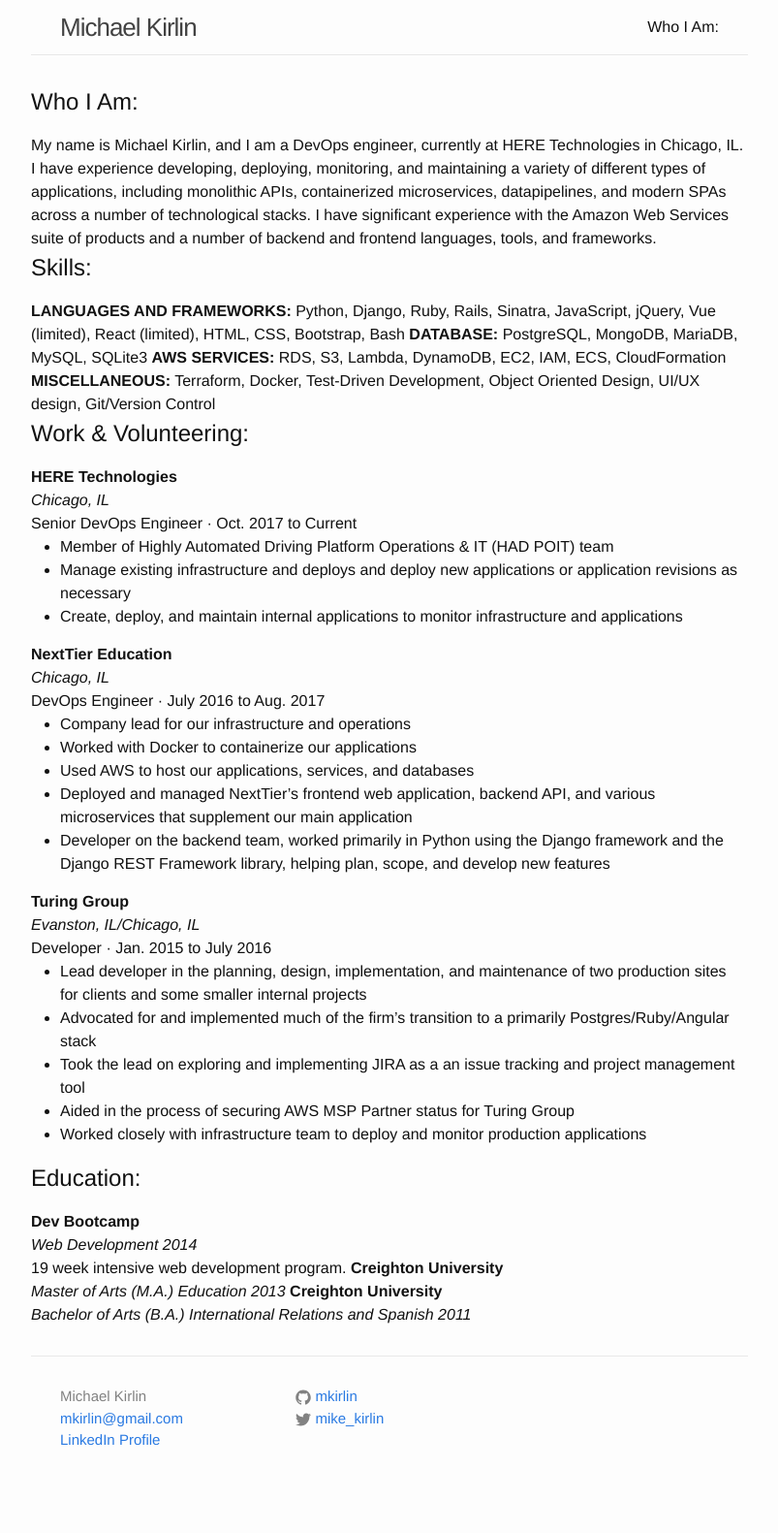
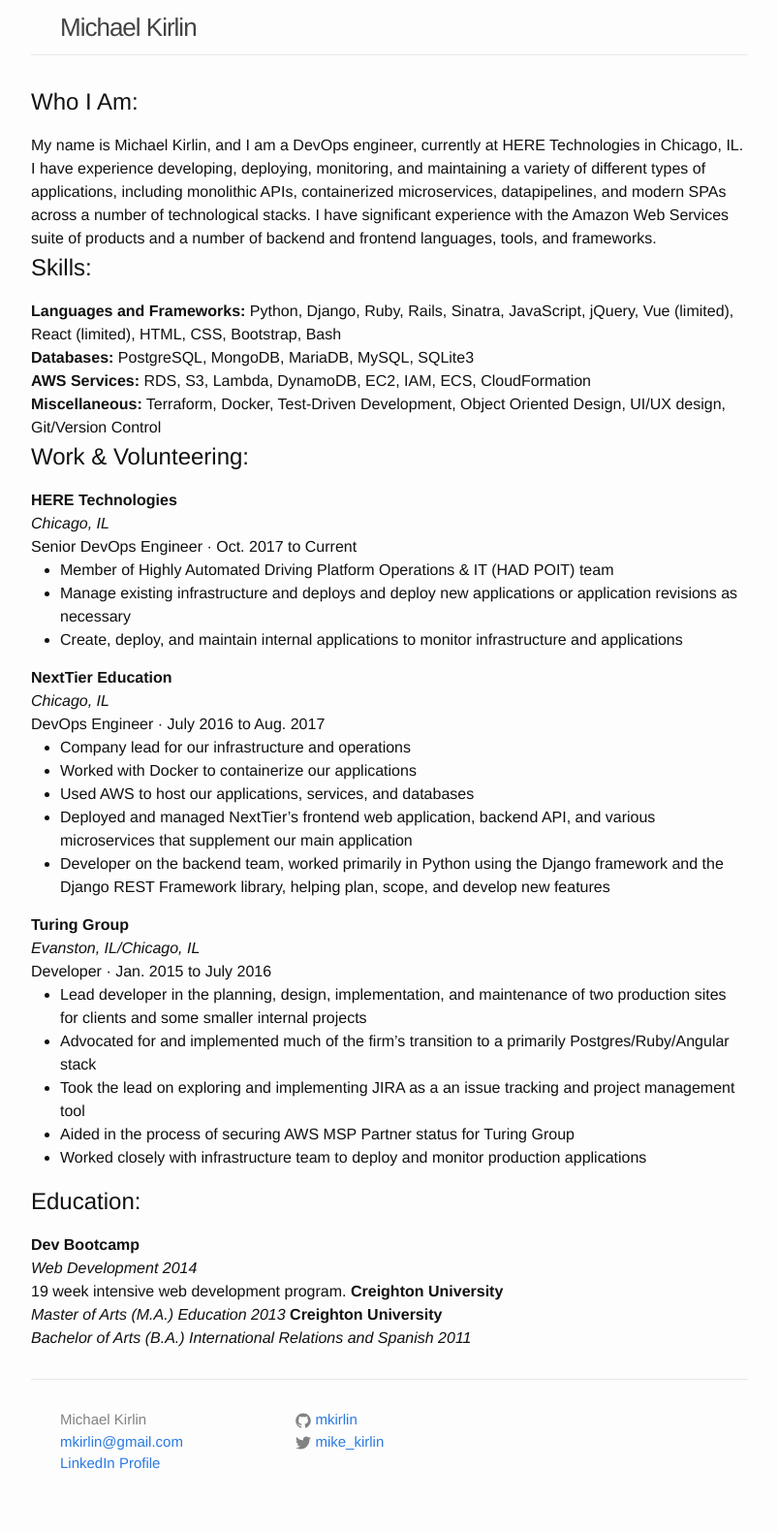
Before and after one commit to mkirlin/mkirlin.github.io, a Jekyll site: the page built from index.md, in a window 1280 px wide. Shown: the whole page at 97% size, without its empty margins (238-1041 px from the left). Built offline with Jekyll 4.4.1, drawn with Linux system fonts in a browser that asks for light colours; our own code applies the rules of GitHub Pages for plain Markdown files; before the commit the page ends 1557 px from its top, so only the background shows below that.

Commit message:
Continuing to tweak layout

```diff
--- a/_includes/header.html
+++ b/_includes/header.html
@@ -13,13 +13,13 @@
         </svg>
       </a>
 
-      <div class="trigger">
+     <!--  <div class="trigger">
         {% for page in site.pages %}
           {% if page.title %}
           <a class="page-link" href="{{ page.url | prepend: site.baseurl }}">{{ page.title }}</a>
           {% endif %}
         {% endfor %}
-      </div>
+      </div> -->
     </nav>
 
   </div>
--- a/index.md
+++ b/index.md
@@ -1,6 +1,5 @@
 ---
 layout: default
-title:
 ---
 
 Who I Am:
@@ -9,13 +8,10 @@
 
 Skills:
 ---------
-**LANGUAGES AND FRAMEWORKS:** Python, Django, Ruby, Rails, Sinatra, JavaScript,  jQuery, Vue (limited), React (limited), HTML, CSS, Bootstrap, Bash
-
-**DATABASE:** PostgreSQL, MongoDB, MariaDB, MySQL, SQLite3
-
-**AWS SERVICES:** RDS, S3, Lambda, DynamoDB, EC2, IAM, ECS, CloudFormation
-
-**MISCELLANEOUS:** Terraform, Docker, Test-Driven Development, Object Oriented Design, UI/UX design, Git/Version Control
+**Languages and Frameworks:** Python, Django, Ruby, Rails, Sinatra, JavaScript,  jQuery, Vue (limited), React (limited), HTML, CSS, Bootstrap, Bash
+**Databases:** PostgreSQL, MongoDB, MariaDB, MySQL, SQLite3
+**AWS Services:** RDS, S3, Lambda, DynamoDB, EC2, IAM, ECS, CloudFormation
+**Miscellaneous:** Terraform, Docker, Test-Driven Development, Object Oriented Design, UI/UX design, Git/Version Control
 
 Work & Volunteering:
 ---------
```
